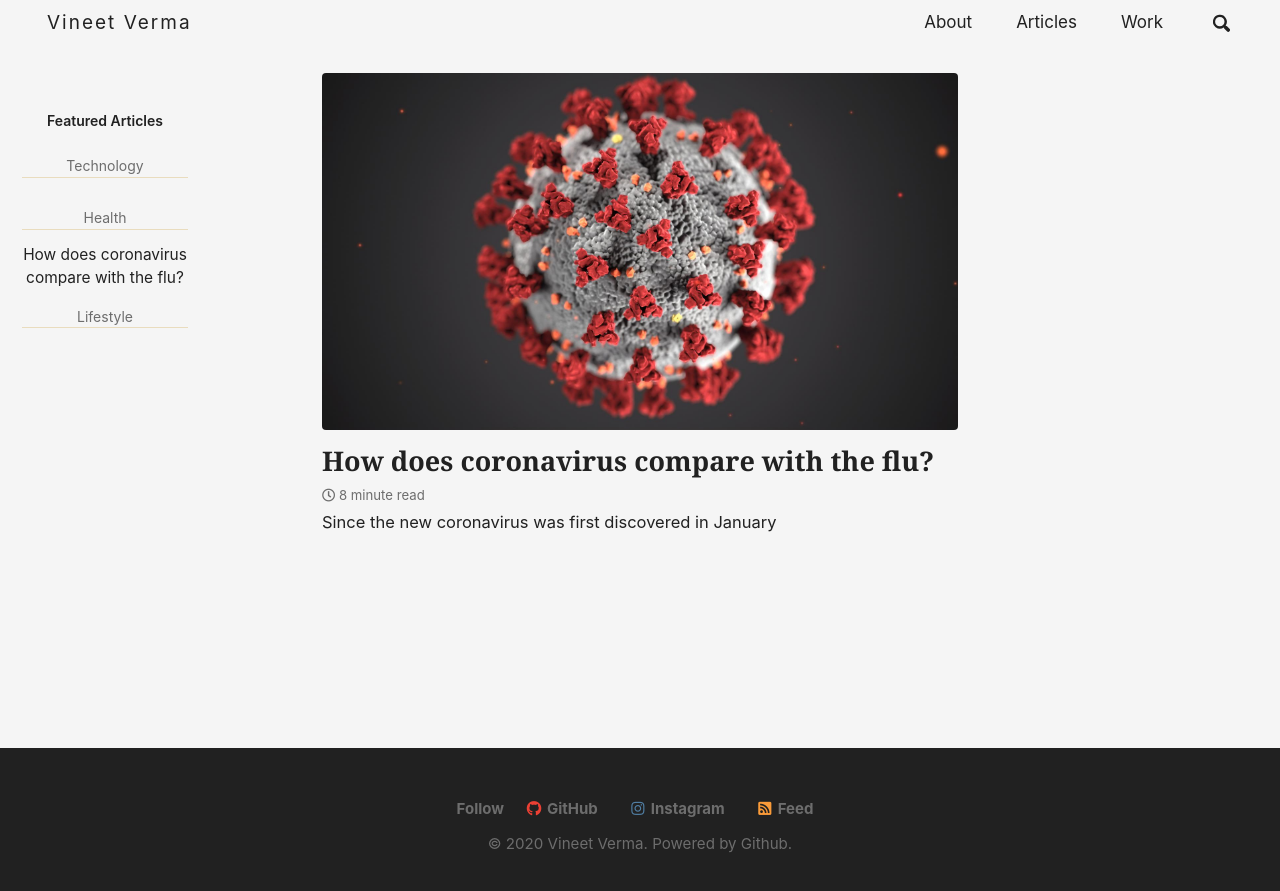
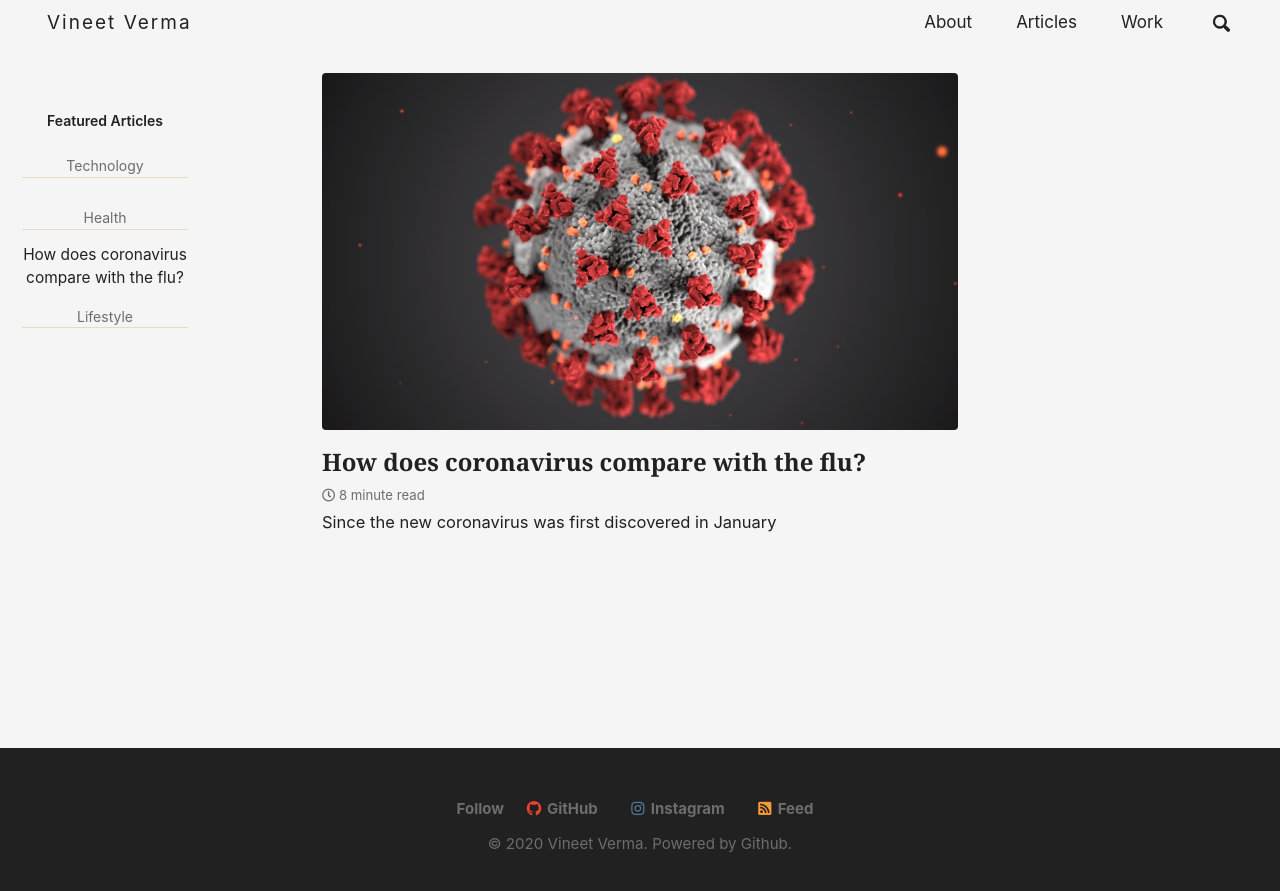
Before and after one commit to vineetver/my-jekyll-website-source, a Jekyll site: the page built from _pages/Articles.md, in a window 1280 px wide. Shown: the top 891 px of the page. Built offline with Jekyll 4.4.1, drawn with Linux system fonts in a browser that asks for light colours; cached includes are drawn as plain includes; comment, search, counter and statistics services are not loaded; a style sheet for code colours, icons or effects is not loaded.

Commit message:
css changes

```diff
--- a/assets/css/main.scss
+++ b/assets/css/main.scss
@@ -56,7 +56,7 @@
   /* article posts and work posts */
   .archive__item-title > a {
     text-decoration: none;
-    font-size: 27px;
+    font-size: 24px;
     font-weight: 600;
 
   }
@@ -270,8 +270,19 @@
     transition-delay: 0s;
     transition: all 0.6s ease-in;
   }
+  #\32 020 > div > div:nth-child(4) {
+    margin-left: 0;
+  }
+  #\32 020 > div > div:nth-child(n) > article > p.archive__item-excerpt {
+    font-size: 15px;
+  }
+  #\32 019 > div > div > article > p.archive__item-excerpt {
+    font-size: 15px;
+  }
 
-
+  #\32 018 > div > div > article > p.archive__item-excerpt {
+    font-size: 15px;
+  }
   /* dark mode please*/
 
 
```
